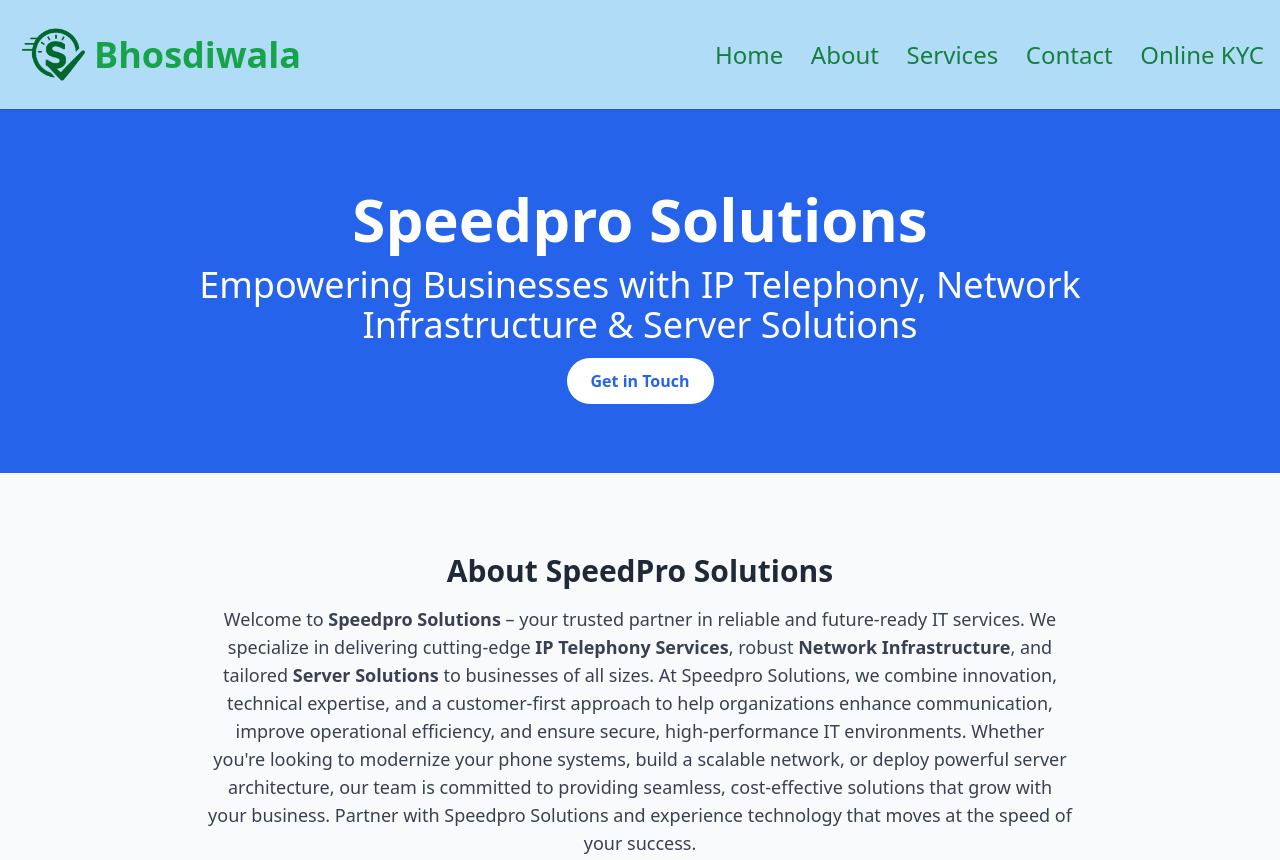
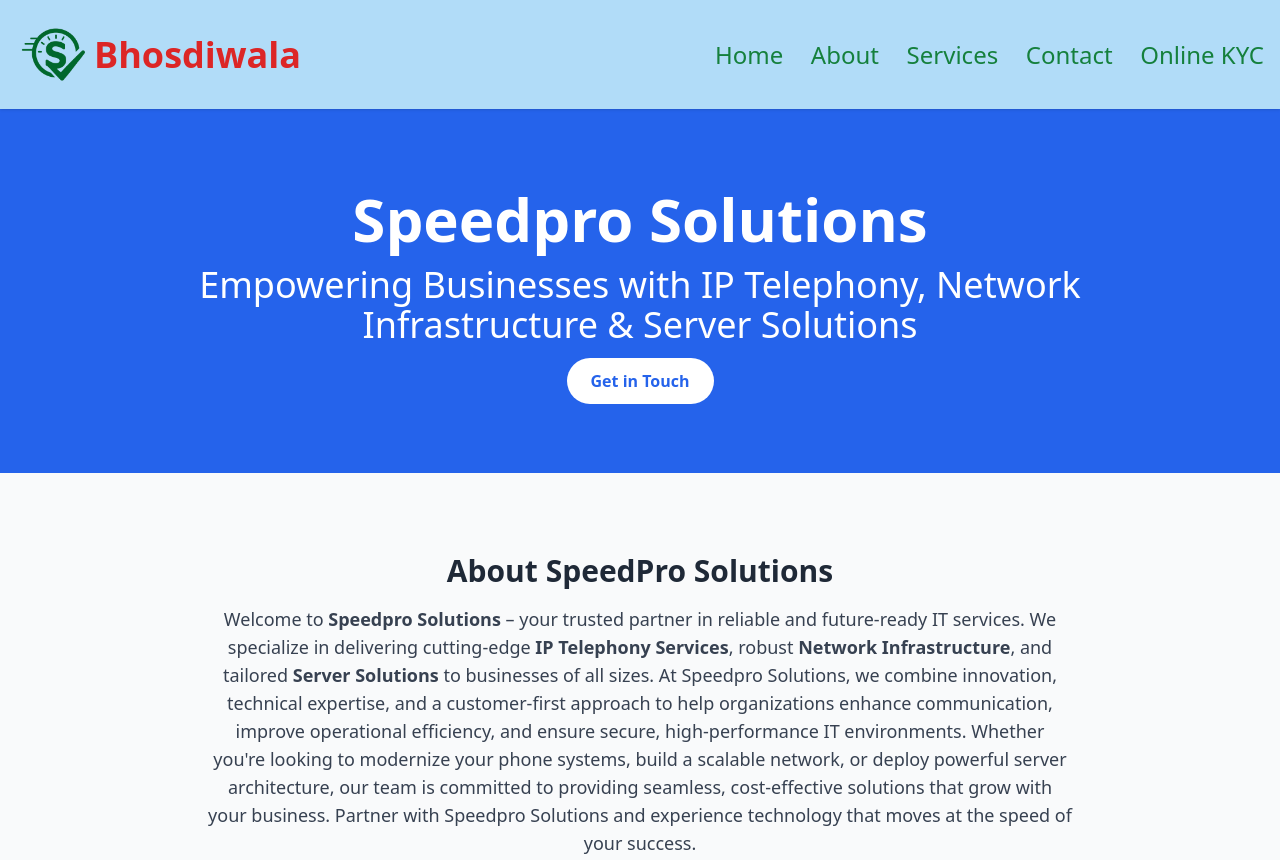
Before and after one commit to santanu603/sppedpro, a plain HTML site: page index.html in a window 1280 px wide. Shown: the top 860 px of the page. Drawn offline with nearby package versions, Linux system fonts and the light colour scheme; a script that the page names is missing.

Commit message:
Update index.html

```diff
--- a/index.html
+++ b/index.html
@@ -12,7 +12,7 @@
   <!-- Header -->
   <header class="bg-white shadow sticky top-0 z-50" style="background-color: rgb(177, 220, 248);">
     <div class="max-w-7xl mx-auto flex justify-between items-center p-4">
-      <div class="text-4xl font-bold text-green-600">
+      <div class="text-4xl font-bold text-red-600">
         <a href="index.html"><table>
           <tr>
             <th><img src="images/ggg.png" alt="Italian Trulli" height="75" width="75"></th>
```
